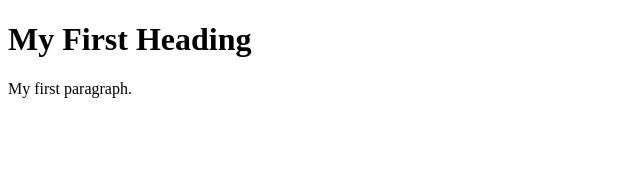
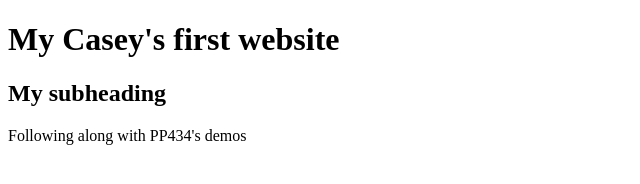
Before and after one commit to kearneyLSE/KearneyLSE.github.io, a plain HTML site: page index.html in a window 1280 px wide. Shown: the whole page, without its empty margins (0-640 px from the left). Drawn offline with Linux system fonts and the light colour scheme.

Commit message:
Update and rename Example1.html to index.html
Updated index.html and following along PP434 demo

```diff
--- a/Example1.html
+++ b/index.html
@@ -17,14 +17,15 @@ if you find that useful -->
 <!-- The head contains things that you do not see on the page -->
 
 <head>
-    <title>Page Title</title>
+    <title>Casey's demo page</title>
 </head>
 
 <!-- The body contains thigs you see -->
 <!-- Most elements both open and close, with the content in the middle -->
 <!-- Indenting is optional, but helps with readability -->
 <body>
-    <h1>My First Heading</h1>
-    <p>My first paragraph.</p>
+    <h1>My Casey's first website</h1>
+    <h2>My subheading</h2>
+    <p>Following along with PP434's demos</p>
 </body>
 </html>
```
